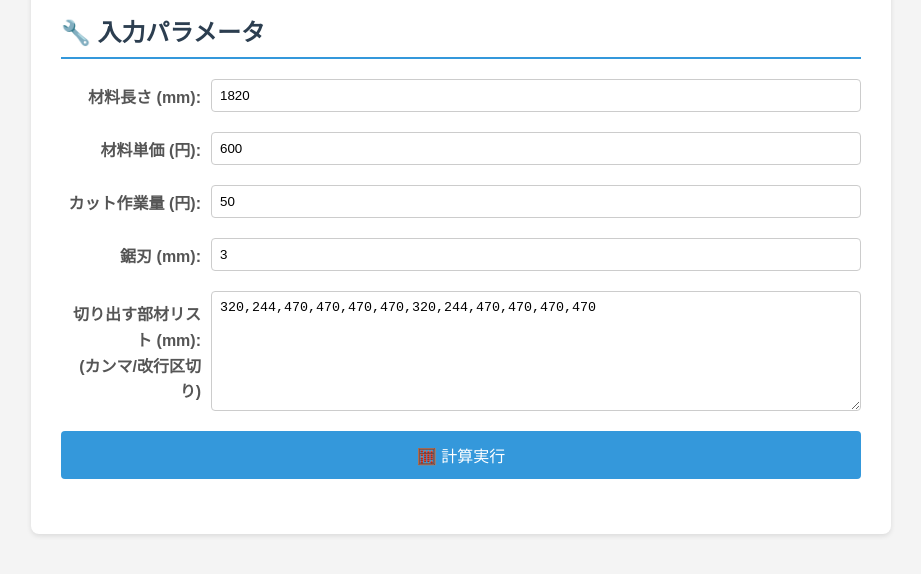
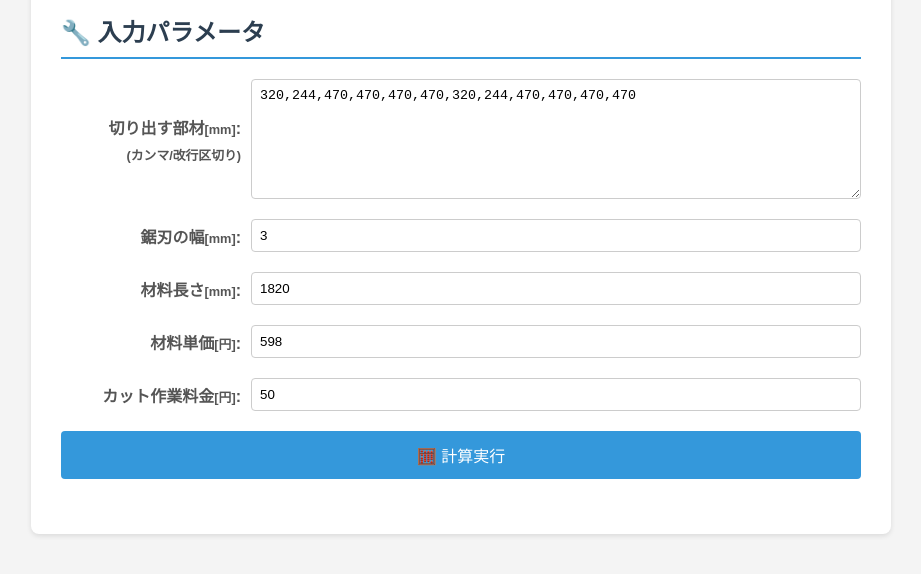
Before and after one commit to Nagatani/smart-wood-planner, a plain HTML site: page index.html in a window 1280 px wide. Shown: the part 144-718 px from the top of the page, without its empty margins (179-1100 px from the left). Drawn offline with Linux system fonts and the light colour scheme.

Commit message:
🌳入力パラメータの配置変更とラベル表示の調整

```diff
--- a/index.html
+++ b/index.html
@@ -14,24 +14,24 @@
     <form id="calculationForm" class="input-section">
       <h2><span role="img" aria-label="wrench">🔧</span> 入力パラメータ</h2>
       <div class="input-group">
-        <label for="materialLength">材料長さ (mm):</label>
+        <label for="partsList">切り出す部材<span>[mm]</span>:<br><span>(カンマ/改行区切り)</span></label>
+        <textarea id="partsList" placeholder="例: 320, 244, 470..." rows="6" required>320,244,470,470,470,470,320,244,470,470,470,470</textarea>
+      </div>
+      <div class="input-group">
+        <label for="bladeWidth">鋸刃の幅<span>[mm]</span>:</label>
+        <input type="number" id="bladeWidth" value="3" step="0.1" min="0" required>
+      </div>
+      <div class="input-group">
+        <label for="materialLength">材料長さ<span>[mm]</span>:</label>
         <input type="number" id="materialLength" value="1820" step="1" min="1" required>
       </div>
       <div class="input-group">
-        <label for="unitPrice">材料単価 (円):</label>
-        <input type="number" id="unitPrice" value="600" step="1" min="0" required>
+        <label for="unitPrice">材料単価<span>[円]</span>:</label>
+        <input type="number" id="unitPrice" value="598" step="1" min="0" required>
       </div>
       <div class="input-group">
-        <label for="cutPrice">カット作業量 (円):</label>
+        <label for="cutPrice">カット作業料金<span>[円]</span>:</label>
         <input type="number" id="cutPrice" value="50" step="1" min="0" required>
-      </div>
-      <div class="input-group">
-        <label for="bladeWidth">鋸刃 (mm):</label>
-        <input type="number" id="bladeWidth" value="3" step="0.1" min="0" required>
-      </div>
-      <div class="input-group">
-        <label for="partsList">切り出す部材リスト (mm):<br>(カンマ/改行区切り)</label>
-        <textarea id="partsList" placeholder="例: 320, 244, 470..." rows="6" required>320,244,470,470,470,470,320,244,470,470,470,470</textarea>
       </div>
       <div id="error-message" class="error" style="display: none;"></div>
       <button type="submit"><span role="img" aria-label="calculator">🧮</span> 計算実行</button>
--- a/styles/main.css
+++ b/styles/main.css
@@ -39,11 +39,14 @@ h3 {
 
 label {
   display: inline-block;
-  width: 140px;
+  width: 180px;
   margin-right: 10px;
   text-align: right;
   font-weight: bold;
   color: #555;
+}
+label > span {
+  font-size: 0.8em;
 }
 
 input[type="number"],
```
